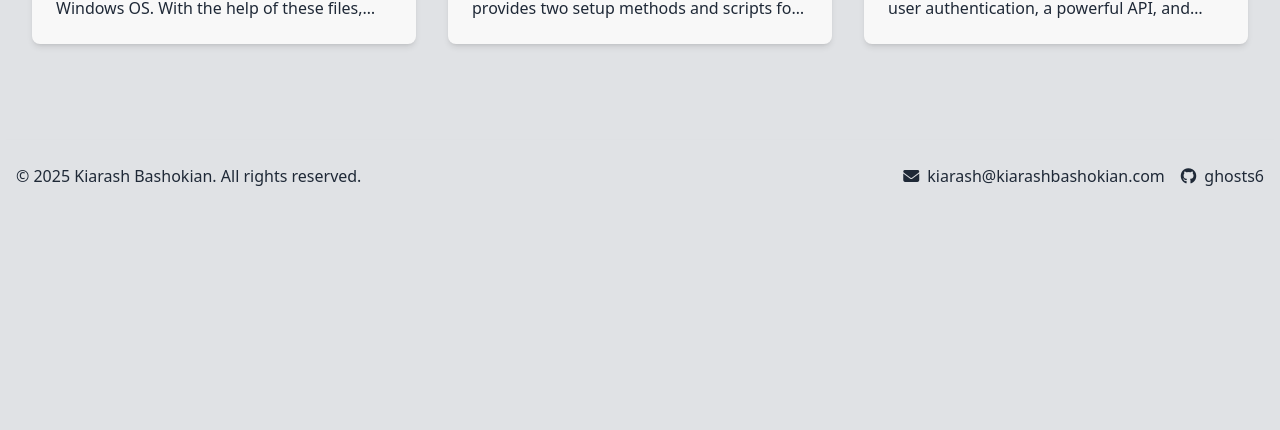
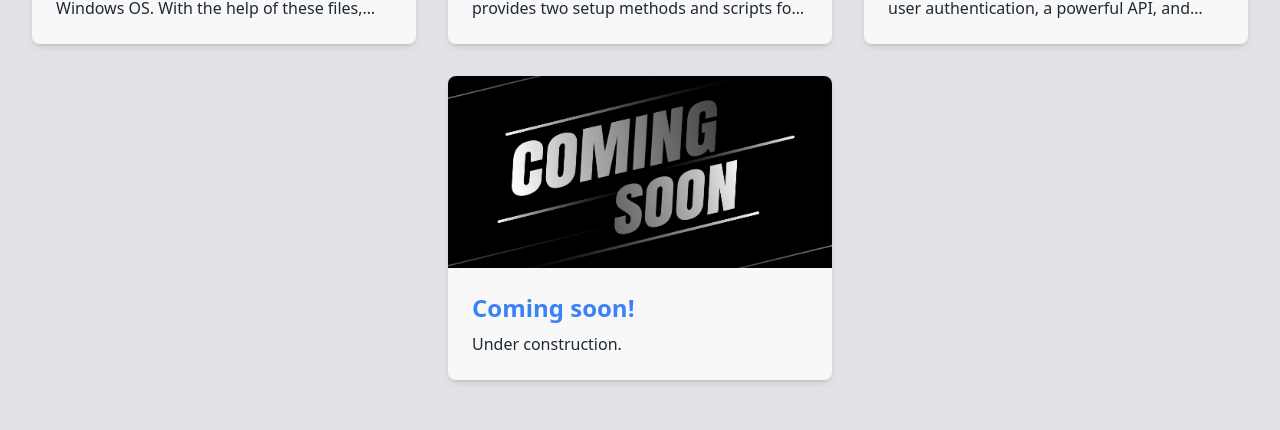
Before and after one commit to Ghosts6/Ghosts6.github.io, a React (Create React App) app in the folder frontend/: page /#/projects in a window 1280 px wide. Shown: the part 2096-2526 px from the top of the page. Before the commit the page ends 2308 px from the top, so only its background shows below. Built offline with nearby package versions, Linux system fonts and the light colour scheme; the HTML template or start-up script is replaced by a standard one.

Commit message:
Add 'Coming soon!' project entry to projectsData

```diff
--- a/frontend/src/data/projectsData.ts
+++ b/frontend/src/data/projectsData.ts
@@ -97,10 +97,10 @@ export const projectsData = [
     media: 'static/img/Blogging.png',
     link: 'https://github.com/Ghosts6/Blogging-System',
   },
-  // {
-  //   title: 'Coming soon!',
-  //   description: `Under construction.`,
-  //   media: 'static/img/coming_soon.jpg',
-  //   link: '#',
-  // },
+  {
+    title: 'Coming soon!',
+    description: `Under construction.`,
+    media: 'static/img/coming_soon.jpg',
+    link: '#',
+  },
 ];
```
